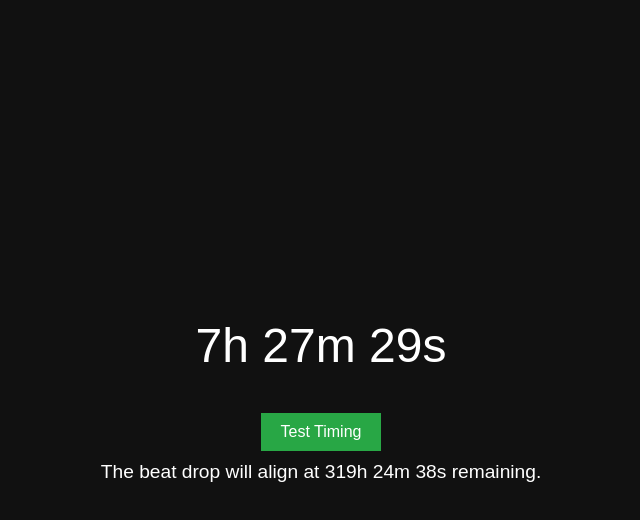
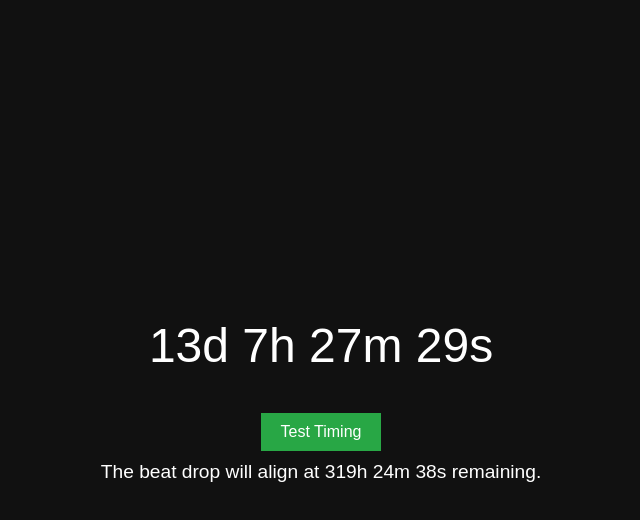
Before and after one commit to crixppp/myeyes2, a plain HTML site: page index.html in a window 1280 px wide. Both pictures are taken after a click on the button "Test Timing". Shown: the whole page, without its empty margins (319-959 px from the left). Drawn offline with Linux system fonts and the light colour scheme.

Commit message:
Update index.html

```diff
--- a/index.html
+++ b/index.html
@@ -52,7 +52,7 @@
         const countdownElement = document.getElementById('countdown');
         const testTimeElement = document.getElementById('test-time');
         const audio = document.getElementById('audio');
-        const targetTime = new Date("2024-12-31T23:59:59").getTime(); // Midnight on New Year's Eve
+        const targetTime = new Date("2024-12-31T23:59:59Z").getTime(); // Midnight UTC on New Year's Eve
         const beatDropTime = 172; // 2m 52s in seconds
 
         function updateCountdown() {
@@ -64,31 +64,32 @@
                 audio.currentTime = beatDropTime;
                 audio.play();
             } else {
-                const hours = Math.floor((difference % (1000 * 60 * 60 * 24)) / (1000 * 60 * 60));
-                const minutes = Math.floor((difference % (1000 * 60 * 60)) / (1000 * 60));
-                const seconds = Math.floor((difference % (1000 * 60)) / 1000);
-                countdownElement.textContent = `${hours}h ${minutes}m ${seconds}s`;
+                const totalSeconds = Math.floor(difference / 1000);
+                const days = Math.floor(totalSeconds / (60 * 60 * 24));
+                const hours = Math.floor((totalSeconds % (60 * 60 * 24)) / (60 * 60));
+                const minutes = Math.floor((totalSeconds % (60 * 60)) / 60);
+                const seconds = totalSeconds % 60;
+                countdownElement.textContent = `${days}d ${hours}h ${minutes}m ${seconds}s`;
             }
         }
 
         function testTiming() {
             const currentTime = new Date().getTime();
-            const remainingTime = targetTime - currentTime;
-            const beatDropDelay = (beatDropTime * 1000); // Beat drop time in ms
+            const remainingTimeMs = targetTime - currentTime;
+            const startSongAtMs = remainingTimeMs - (beatDropTime * 1000);
 
-            // Calculate when the beat drop will occur relative to current countdown time
-            const beatDropTarget = new Date(currentTime + remainingTime - beatDropDelay);
-            const beatDropHours = Math.floor((remainingTime - beatDropDelay) / (1000 * 60 * 60));
-            const beatDropMinutes = Math.floor(((remainingTime - beatDropDelay) % (1000 * 60 * 60)) / (1000 * 60));
-            const beatDropSeconds = Math.floor(((remainingTime - beatDropDelay) % (1000 * 60)) / 1000);
+            if (startSongAtMs > 0) {
+                const beatDropTimeRemaining = remainingTimeMs - (beatDropTime * 1000);
+                const hours = Math.floor(beatDropTimeRemaining / (1000 * 60 * 60));
+                const minutes = Math.floor((beatDropTimeRemaining % (1000 * 60 * 60)) / (1000 * 60));
+                const seconds = Math.floor((beatDropTimeRemaining % (1000 * 60)) / 1000);
 
-            if (remainingTime > beatDropDelay) {
-                testTimeElement.textContent = `The beat drop will align at ${beatDropHours}h ${beatDropMinutes}m ${beatDropSeconds}s remaining.`;
+                testTimeElement.textContent = `The beat drop will align at ${hours}h ${minutes}m ${seconds}s remaining.`;
             } else {
-                testTimeElement.textContent = "The song won't align. Start earlier to match the beat drop at midnight.";
+                testTimeElement.textContent = "Timing error: The song would have already started.";
             }
 
-            audio.currentTime = 0; // Start song at the beginning
+            audio.currentTime = 0; // Start from the beginning for testing
             audio.play();
         }
 
```
